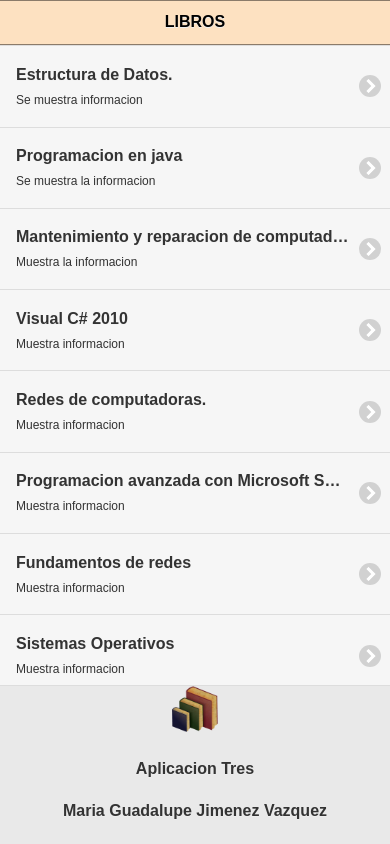
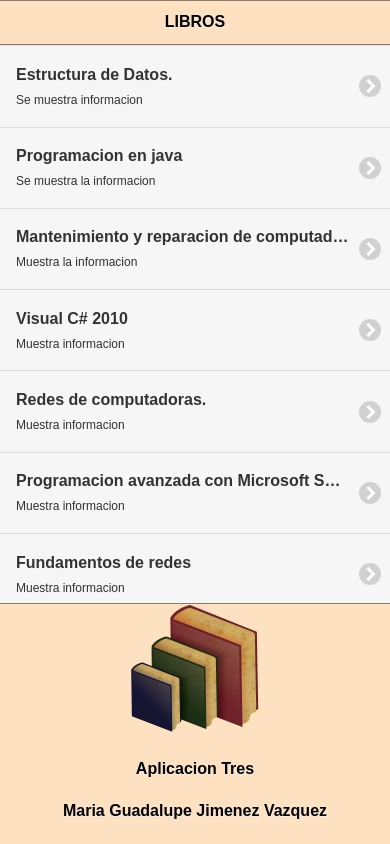
Before and after one commit to Mariaguadalupej/app3.1-git, a plain HTML site: page index.html in a window 390 px wide. Shown: the top 844 px of the page. Drawn offline with Linux system fonts and the light colour scheme; some packages are replaced by stand-ins of ours; a script that the page names is missing; files whose address does not match are found by name.

Commit message:
subida20

```diff
--- a/index.html
+++ b/index.html
@@ -174,16 +174,16 @@ function MM_swapImage() { //v3.0
 <script type="text/javascript" src="engine1/script.js"></script>
 <!-- End WOWSlider.com BODY section -->
    </div>
-   <div data-role="footer" align="center" data-theme="b" data-position="fixed">
+  <div data-role="footer" align="center" data-theme="a" data-position="fixed">
     <div>
-     <img src="imagenes/iconnn.png" width="46" height="46">
+     <img src="imagenes/iconnn.png" width="128" height="128">
     </div>
     <div>
      <h4>Aplicacion Tres</h4>
      <h4>Maria Guadalupe Jimenez Vazquez</h4>
     </div>
-    </div>
-    </div>
+   </div>
+ </div>
  <div data-role="page" id="Pagina1" data-add-back-btn="true" data-theme="a">
     <div data-role="header" data-add-back-btn="true" data-back-btn-text="Regresar" data-back-btn-theme="b">
      <h1>Estructura de datos</h1>
```
